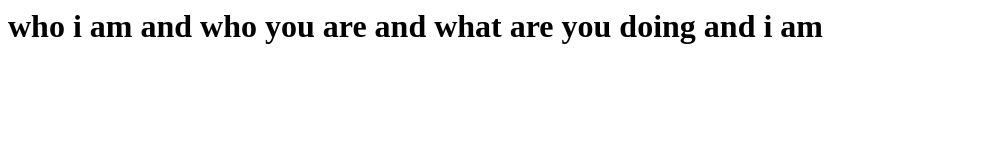
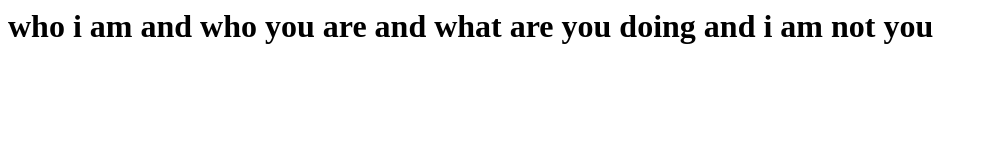
Before and after one commit to Deepak3147/test1, a plain HTML site: page index.html in a window 1280 px wide. Shown: the whole page, without its empty margins (0-987 px from the left). Drawn offline with Linux system fonts and the light colour scheme.

Commit message:
Update index.html

```diff
--- a/index.html
+++ b/index.html
@@ -1 +1 @@
-<h1> who i am and who you are and what are you doing and i am  </h1>
+<h1> who i am and who you are and what are you doing and i am not you </h1>
```
